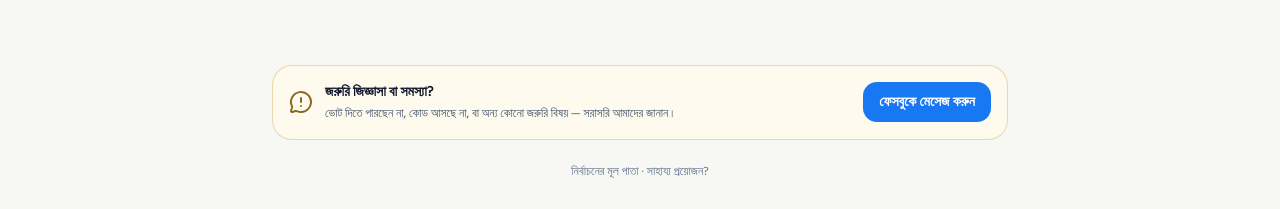
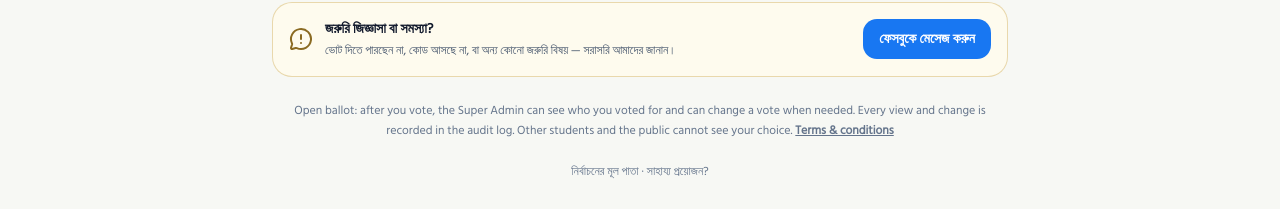
Before and after one commit to Interserver123/techtitans28, a Next.js app: page /vote/link/1 in a window 1280 px wide. Shown: the part 588-797 px from the top of the page. Built offline with nearby package versions, Linux system fonts and the light colour scheme; no server answers.

Commit message:
Show open-ballot notice small and in English below urgent section on voter portal

```diff
--- a/src/app/vote/layout.tsx
+++ b/src/app/vote/layout.tsx
@@ -5,6 +5,7 @@ import { Brand } from "@/components/site/brand";
 import { LanguageToggle } from "@/components/site/language-toggle";
 import { Alpana } from "@/components/site/alpana";
 import { getDict } from "@/lib/i18n-server";
+import { dict } from "@/lib/i18n";
 import { UrgentContact } from "@/components/site/urgent-contact";
 
 export const metadata = { title: "Voter portal", robots: { index: false } };
@@ -37,6 +38,7 @@ export default async function VoteLayout({ children }: { children: React.ReactNo
         <div className="rounded-3xl border border-gold/30 bg-surface p-5 shadow-lift sm:p-8">{children}</div>
       </main>
       <div className="mx-auto w-full max-w-3xl px-4 pb-6"><UrgentContact lang={lang} /></div>
+      <p className="mx-auto w-full max-w-3xl px-4 pb-6 text-center text-xs leading-relaxed text-muted">{dict("en").openBallot.notice} <Link href="/terms" className="font-semibold underline">{dict("en").openBallot.terms}</Link></p>
       <footer className="pb-8 text-center text-xs text-muted">
         <Link href="/" className="hover:text-ink">{t.vote.home}</Link> · <Link href="/help" className="hover:text-ink">{t.vote.needHelp}</Link>
       </footer>
```
